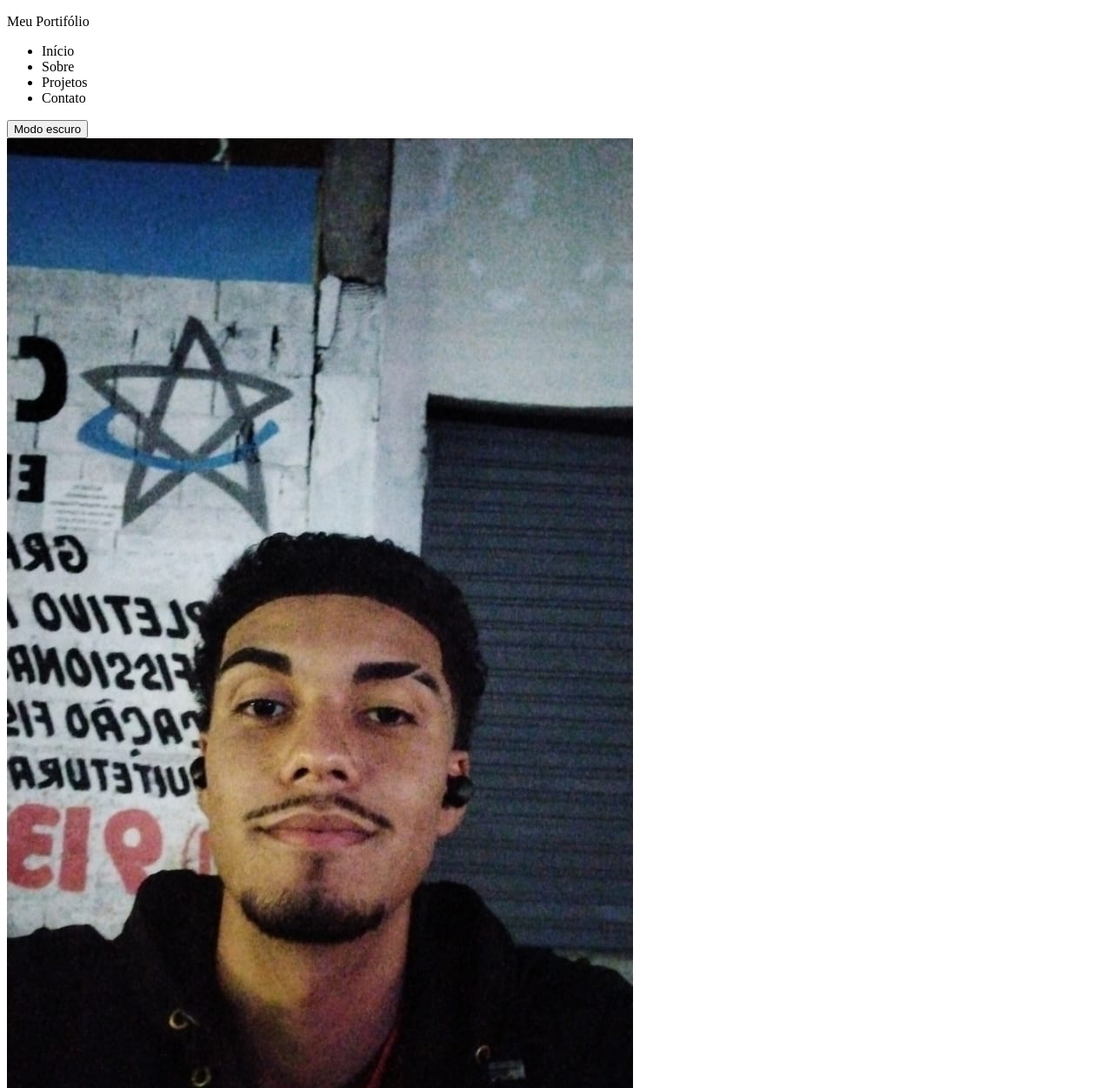
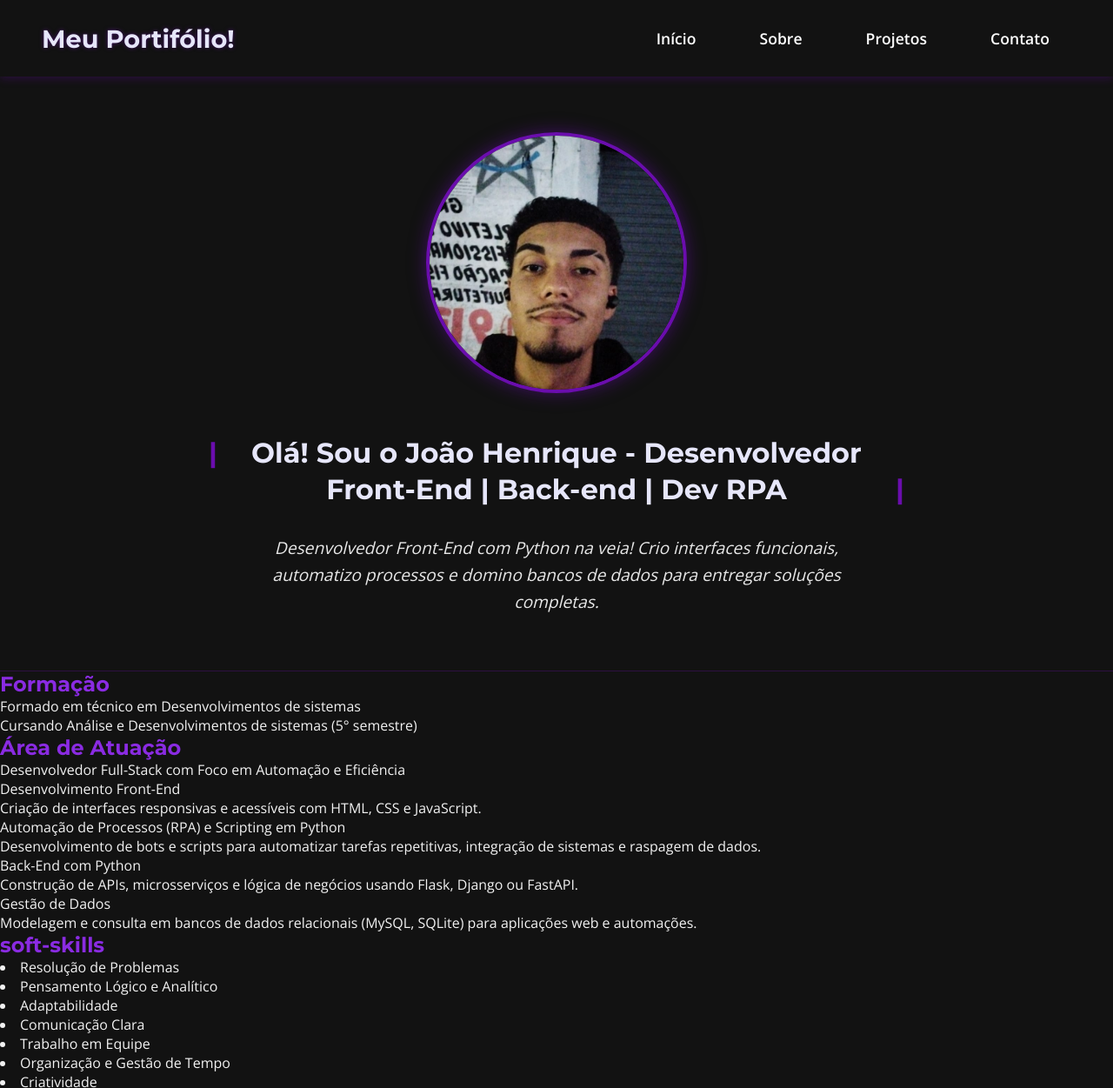
Before and after one commit to joaozin14/Meu-portf-lio, a plain HTML site: page index.html in a window 1280 px wide. Shown: the top 1251 px of the page at 87% size. Drawn offline with nearby package versions, Linux system fonts and the light colour scheme.

Commit message:
Segundo commit

```diff
--- a/index.html
+++ b/index.html
@@ -6,12 +6,14 @@
     <title>Meu Portifólio </title>
     <link rel="stylesheet" href="style.css">
     <link rel="shortcut icon" href="img/1454827.png" type="image/x-icon">
+    <link href="https://fonts.googleapis.com/css2?family=Montserrat:wght@700&family=Open+Sans:wght@400;700&family=Fira+Code:wght@400&display=swap" rel="stylesheet">
+    <link href="https://fonts.googleapis.com/css2?family=Montserrat:wght@700&family=Open+Sans:wght@400;600;700&display=swap" rel="stylesheet">
 </head>
 <body>
 
     <!--Cabeçalho-->
     <header class="cabeçalho">
-        <p class="portifólio">Meu Portifólio</p>
+        <h1 class="portifólio">Meu Portifólio!</h1>
 
         <ul class="barra-navegação">
             <li class="list">Início</li>
@@ -19,21 +21,21 @@
             <li class="list">Projetos</li>
             <li class="list">Contato</li>
         </ul>
-
-        <input type="submit" value="Modo escuro">
     </header>
 
     <!--Aprensetação inicial-->
     <section class="apresentação-inicial">
+
         <img src="img/WhatsApp Image 2025-04-23 at 14.16.53.jpeg" alt="Minha foto">
 
         <h2 class="titulo-principal">Olá! Sou o João Henrique - Desenvolvedor Front-End | Back-end | Dev RPA</h2>
 
-        <span class="text-principal">"Desenvolvedor Front-End com DNA Python: crio interfaces funcionais, automatizo processos e domino bancos de dados para entregar soluções completas."</span>
+        <span class="text-principal">Desenvolvedor Front-End com Python na veia! Crio interfaces funcionais, automatizo processos e domino bancos de dados para entregar soluções completas.</span>
     </section>
 
     <!--Atividades academicas, areas de atuação e etc...-->
     <section class="atividades-academicas">
+
         <h2 class="formação">Formação</h2>
         <p class="formação1">Formado em técnico em Desenvolvimentos de sistemas</p>
         <p class="formação2">Cursando Análise e Desenvolvimentos de sistemas (5° semestre)</p>
@@ -41,11 +43,48 @@
         <h2 class="atuação-titulo">Área de Atuação</h2>
         <p class="atuação-text">Desenvolvedor Full-Stack com Foco em Automação e Eficiência</p>
 
+        <ul class="list-titulo">Desenvolvimento Front-End <li class="list-text">
+            Criação de interfaces responsivas e acessíveis com HTML, CSS e JavaScript.</li>
+        </ul>
 
+        <ul class="list-titulo">Automação de Processos (RPA) e Scripting em Python<li class="list-text">
+            Desenvolvimento de bots e scripts para automatizar tarefas repetitivas, integração de sistemas e raspagem de dados.</li>
+        </ul>
+
+        <ul class="list-titulo">Back-End com Python<li class="list-text">
+            Construção de APIs, microsserviços e lógica de negócios usando Flask, Django ou FastAPI.</li>
+        </ul>
+
+        <ul class="list-titulo">Gestão de Dados<li class="list-text">
+            Modelagem e consulta em bancos de dados relacionais (MySQL, SQLite) para aplicações web e automações.</li>
+        </ul>
+
+        <h2 class="soft-skills">soft-skills</h2>
+        <li class="soft-skills-list">Resolução de Problemas</li>
+        <li class="soft-skills-list">Pensamento Lógico e Analítico</li>
+        <li class="soft-skills-list">Adaptabilidade</li>
+        <li class="soft-skills-list">Comunicação Clara</li>
+        <li class="soft-skills-list">Trabalho em Equipe</li>
+        <li class="soft-skills-list">Organização e Gestão de Tempo</li>
+        <li class="soft-skills-list">Criatividade</li>
+        <li class="soft-skills-list">Persistência</li>
+        <li class="soft-skills-list">Empatia</li>
+        <li class="soft-skills-list">Proatividade</li>
+
+        <h2 class="objetivo-profissional">Objetivo Profissional</h2>
+        <span class="objetivo-profissional-text">Atuar como Desenvolvedor Full-Stack ou Engenheiro de Automação, unindo minha expertise em Front-End (HTML/CSS), Python e RPA para criar soluções eficientes e escaláveis. Busco oportunidades onde possa aplicar minha habilidade em integrar sistemas, automatizar processos e desenvolver interfaces intuitivas, contribuindo para projetos inovadores que exigem tanto lógica técnica quanto criatividade.</span>
     </section>
 
+    <!--Colocar os projetos-->
 
+    <!--Rodapé-->
+    <footer>
+        <h2 class="redes-sociais">Vamos bater um papo? Minhas redes sociais!</h2>
+        <a href="https://github.com/joaozin14"><img class="github" src="img/git-roxo.webp" alt="Link Github"></a>
+        <a href="www.linkedin.com/in/joao-henrique-moraes-da-silva"><img class="Linkedln" src="img/linkedin.png" alt="Link Linkedln"></a>
 
+        <p class="copyright">&copy;2025 Portifólio from João Henrique</p>
+    </footer>
 
 </body>
 </html>
--- a/style.css
+++ b/style.css
@@ -0,0 +1,161 @@
+*{
+    margin: 0;
+    padding: 0;
+    box-sizing: border-box;
+}
+
+/* Fundo */
+body{
+    font-family: 'Open Sans', sans-serif;
+    color: #f2f2f2;
+    background-color: #121212;
+}
+
+/* tags h1 e h2 */
+h1,h2{
+    font-family: 'Montserrat', sans-serif;
+    font-weight: 700;
+    color: #8A2BE2;
+}
+
+/* Cabeçalho */
+/* Estilos do cabeçalho */
+.cabeçalho {
+    background-color: #121212; /* Preto escuro */
+    padding: 1.5rem 3rem;
+    display: flex;
+    justify-content: space-between;
+    align-items: center;
+    box-shadow: 0 2px 10px rgba(106, 13, 173, 0.3); /* Sombra roxa sutil */
+    position: sticky;
+    top: 0;
+    z-index: 100;
+}
+
+.portifólio {
+    color: #E6E6FA; /* Roxo claro */
+    font-family: 'Montserrat', sans-serif;
+    font-weight: 700;
+    font-size: 1.8rem;
+    text-shadow: 0 0 5px rgba(106, 13, 173, 0.5);
+}
+
+.barra-navegação {
+    display: flex;
+    gap: 2rem;
+    list-style: none;
+}
+
+.list {
+    color: #FFFFFF;
+    font-family: 'Open Sans', sans-serif;
+    font-weight: 600;
+    font-size: 1.1rem;
+    cursor: pointer;
+    padding: 0.5rem 1rem;
+    padding-right: 25px;
+    border-radius: 4px;
+    transition: all 0.3s ease;
+    position: relative;
+}
+
+.list:hover {
+    color: #E6E6FA;
+    background-color: rgba(106, 13, 173, 0.2);
+}
+
+.list::after {
+    content: '';
+    position: absolute;
+    bottom: -5px;
+    left: 0;
+    width: 0;
+    height: 2px;
+    background-color: #6A0DAD;
+    transition: width 0.3s ease;
+}
+
+.list:hover::after {
+    width: 100%;
+}
+
+input[type="submit"] {
+    background-color: #6A0DAD; /* Roxo principal */
+    color: white;
+    border: none;
+    padding: 0.6rem 1.2rem;
+    border-radius: 4px;
+    font-family: 'Open Sans', sans-serif;
+    font-weight: 600;
+    cursor: pointer;
+    transition: all 0.3s ease;
+}
+
+/* Apresentação inicial */
+.apresentação-inicial {
+    background-color: #121212;
+    padding: 4rem 3rem;
+    display: flex;
+    flex-direction: column;
+    align-items: center;
+    text-align: center;
+    gap: 2rem;
+    border-bottom: 1px solid rgba(106, 13, 173, 0.3);
+}
+
+.apresentação-inicial img {
+    width: 300px;
+    height: 300px;
+    border-radius: 50%; /* Isso cria o efeito circular */
+    object-fit: cover;
+    border: 4px solid #6A0DAD;
+    box-shadow: 0 0 20px rgba(106, 13, 173, 0.5);
+    transition: all 0.3s ease;
+}
+
+.apresentação-inicial img:hover {
+    transform: scale(1.05);
+    box-shadow: 0 0 30px rgba(106, 13, 173, 0.7);
+}
+
+.titulo-principal {
+    color: #E6E6FA;
+    font-family: 'Montserrat', sans-serif;
+    font-weight: 700;
+    font-size: 2rem;
+    max-width: 800px;
+    line-height: 1.3;
+    margin-top: 1rem;
+}
+
+.text-principal {
+    color: #FFFFFF;
+    font-family: 'Open Sans', sans-serif;
+    font-style: italic;
+    font-size: 1.2rem;
+    max-width: 700px;
+    line-height: 1.6;
+    opacity: 0.9;
+}
+
+/* Efeito de destaque para as barras verticais */
+.titulo-principal {
+    position: relative;
+    padding: 0 1rem;
+}
+
+.titulo-principal::before,
+.titulo-principal::after {
+    content: "|";
+    color: #6A0DAD;
+    position: absolute;
+    font-weight: bold;
+}
+
+.titulo-principal::before {
+    left: 0;
+}
+
+.titulo-principal::after {
+    right: 0;
+}
```
Also changed, not shown: img/git-roxo.webp (added), img/linkedin.png (added), img/png-transparent-linkedin-computer-icons-social-media-logo-social-network-daily-diet-schedule-purple-violet-text.png (added).
